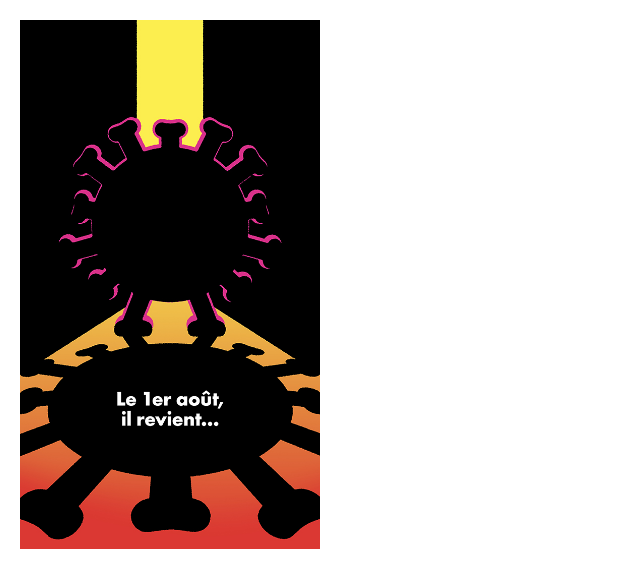
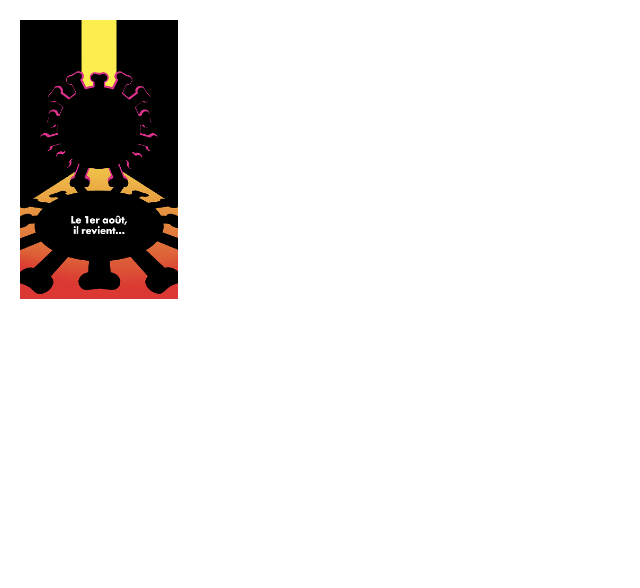
Before and after one commit to PascalArvieu/JS-Exo-II-2, a plain HTML site: page index.html in a window 1280 px wide. Both pictures are taken after a click on the picture 70 px from the left and 108 px from the top of the page. Shown: the whole page, without its empty margins (0-640 px from the left). Drawn offline with Linux system fonts and the light colour scheme.

Commit message:
correction exo II-3

```diff
--- a/Assets/JS/script.js
+++ b/Assets/JS/script.js
@@ -1,14 +1,44 @@
 //Exercice II - 3
 
-var b=0;
-function fifo() {
-     if(b==0){
-      document.getElementById("coco19").width = "300";
-      b=1;
-      }
-     else
-      {
-     document.getElementById("coco19").width = "100";
-      b=0;
+document.getElementById("coco19").onclick = function bigger() {
+     var largeurCoco = document.getElementById("coco19").clientWidth;
+     // stocke la largeur de l'image
+
+     if (largeurCoco <= 400) {
+          document.getElementById("coco19").style.width = largeurCoco + 50 + "px";
      }
-    }
+
+     else {
+          document.getElementById("coco19").style.width = 100 + "px";
+     }
+}
+
+
+
+// var largeurCoco = document.getElementById("coco19").Width;
+
+
+// document.getElementById("coco19").onclick = function bigger() {
+//      if (largeurCoco == "100px") {
+//           largeurCoco == "300px";
+//      }
+
+//      else {
+//           largeurCoco == "100px";
+//      }
+// }
+
+
+
+
+// var b = 0;
+// function fifo() {
+//      if (b == 0) {
+//           document.getElementById("coco19").width = "300";
+//           b = 1;
+//      }
+//      else {
+//           document.getElementById("coco19").width = "100";
+//           b = 0;
+//      }
+// }
--- a/index.html
+++ b/index.html
@@ -9,14 +9,11 @@
 </head>
 
 <body>
-    <img src="Assets/Images/Coco19Back.jpg" id="coco19" width = "100" onclick="fifo()">
+    <img src="Assets/Images/Coco19Back.jpg" id="coco19" style="width:100px">
 
-
-
+    <!-- <img src="Assets/Images/Coco19Back.jpg" id="coco19" width = "100" onclick="fifo()"> -->
 
     <script type="text/javascript" src="Assets/JS/script.js"></script>
 </body>
 
 </html>
-
-<!-- Dans un fichier HTML, créer un formulaire avec 1 champ de saisie. Afficher une boite de dialogue avec la valeur du champ dès que l'on appuie sur une touche du clavier. -->
```
